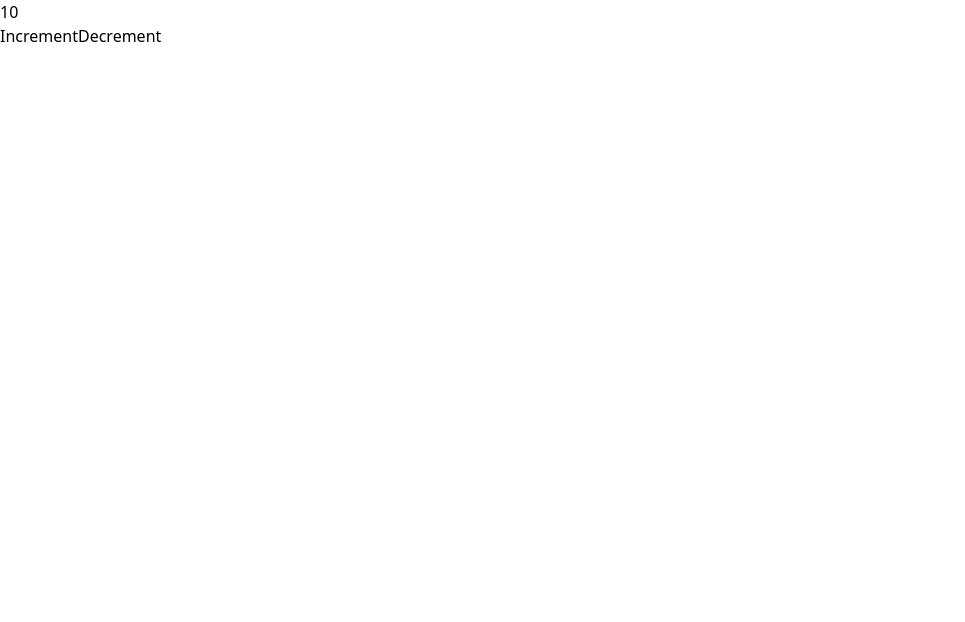
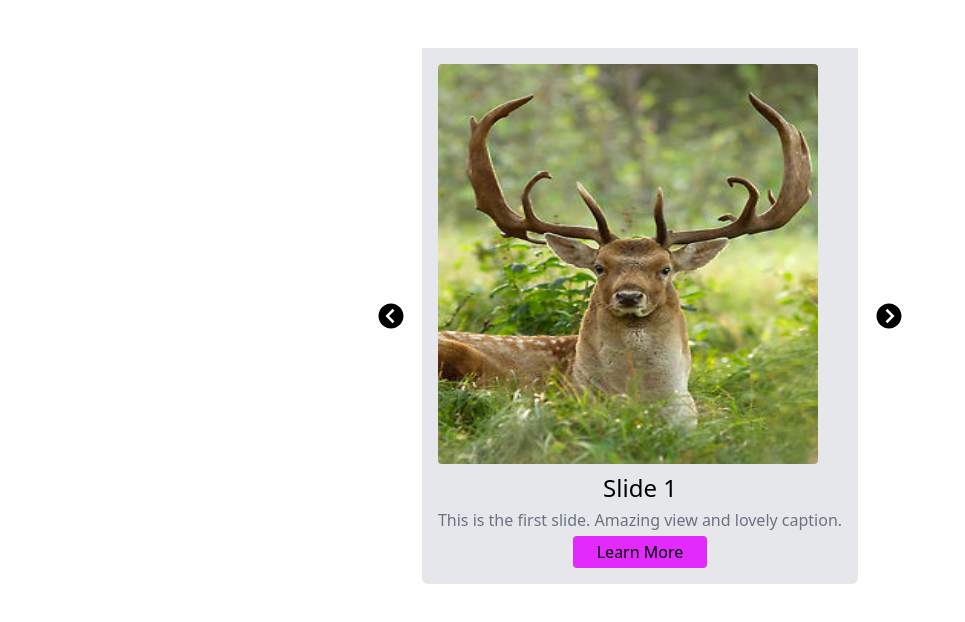
Before and after one commit to selina-islam/Play_With_React, a React (Vite) app: page / in a window 1280 px wide. Shown: the top 622 px of the page, without its empty margins (0-965 px from the left). Built offline with nearby package versions, Linux system fonts and the light colour scheme.

Commit message:
three types of carousel

```diff
--- a/src/App.jsx
+++ b/src/App.jsx
@@ -1,12 +1,12 @@
 import React from 'react'
-import Reducer from './again-practice/Hooks/UseReducer/Reducer'
+import PhotoWithContent from './carousel/PhotoWithContent'
 
 
 function App() {
 
   return (
     <div>
-    <Reducer/>
+<PhotoWithContent/>
     </div>
   )
 }
--- /dev/null
+++ b/src/carousel/PhotoWithContent.jsx
@@ -0,0 +1,53 @@
+import React, { useState } from 'react'
+import { BiSolidChevronLeftCircle, BiSolidChevronRightCircle } from 'react-icons/bi';
+
+const slides = [
+  {
+    image: "deer.jpeg",
+    title: "Slide 1",
+    description: "This is the first slide. Amazing view and lovely caption.",
+    buttonText: "Learn More",
+  },
+  {
+    image: "animal.jpg",
+    title: "Slide 2",
+    description: "The second slide has a beautiful landscape image.",
+    buttonText: "Discover",
+  },
+  {
+    image: "tech.jpeg",
+    title: "Slide 3",
+    description: "This is the third slide. A calm and peaceful nature shot.",
+    buttonText: "Explore",
+  },
+];
+
+const PhotoWithContent = () => {
+    const [currentSlide, setCurrentSlide] = useState(0);
+
+    const prevSlide = () => {
+        setCurrentSlide((prev)=> (prev === 0 ? slides.length-1 : prev - 1))
+    }
+
+    const nextSlide = ()=>{
+        setCurrentSlide ((prev) => (prev === slides.length - 1 ? 0 : prev + 1))
+    }
+
+    const {image, title, description, buttonText} = slides[currentSlide]
+  return (
+    <section className='flex justify-center items-center gap-4 mt-12'>
+         <button onClick={prevSlide} className='text-3xl cursor-pointer'> <BiSolidChevronLeftCircle /></button>
+        <div className='bg-gray-200 p-4 rounded-b-md text-center'>
+            <img src={image} alt={title} className='h-[400px] w-[380px] rounded'/>
+            <h2 className='text-2xl font-medium pt-2'>{title}</h2>
+            <p className='text-gray-500 py-1'>{description}</p>
+            <button className='bg-fuchsia-500  px-6 py-1 rounded cursor-pointer'>{buttonText}</button>
+
+
+        </div>
+        <button onClick={nextSlide} className='text-3xl cursor-pointer'><BiSolidChevronRightCircle /></button>
+    </section>
+  )
+}
+
+export default PhotoWithContent
--- /dev/null
+++ b/src/carousel/ThumbnailCarousel.jsx
@@ -0,0 +1,37 @@
+import React, { useState } from "react";
+
+// Importing images for the carousel
+const img = ["animal.jpg", "deer.jpeg", "tech.jpeg"];
+const ThumbnailCarousel = () => {
+  const [selected, setSelected] = useState(0);
+  return (
+    <section className="max-w-6xl gap-6 mx-auto p-4 flex">
+      <div>
+        {/* display the selected image */}
+        <img
+          src={img[selected]}
+          alt="Selected Photo"
+          className="w-5xl h-[90vh] object-cover"
+        />
+      </div>
+      {/* thumbnail image for selection */}
+      <div className="gap-2 mt-2 justify-center items-center">
+        {img.map((image, i) => (
+          <img
+            key={i}
+            src={image}
+            alt={`thumbnail ${i}`}
+            onClick={() => setSelected(i)}
+            className={`size-16 rounded-2xl ${
+              selected === i
+                ? "border-3 border-blue-500 opacity-100"
+                : "opacity-60"
+            }`}
+          />
+        ))}
+      </div>
+    </section>
+  );
+};
+
+export default ThumbnailCarousel;
--- /dev/null
+++ b/src/carousel/WithPlainReact.jsx
@@ -0,0 +1,54 @@
+import React, { useState } from 'react'
+import { BiCaretLeft, BiCaretRight } from 'react-icons/bi'
+
+// Importing images for the carousel
+const img=[
+'animal.jpg',
+'deer.jpeg',
+'tech.jpeg'
+]
+
+const WithPlainReact = () => {
+
+    // State to keep track of the current image index
+    const [currentIndex, setCurrentIndex] = useState(0)
+
+    // Function to go to the previous image
+    const gotoPrevious = () => {
+        const isFirstSlide = currentIndex === 0 // Check if it's the first image
+        // If it's the first image, go to the last image, otherwise go to the previous image
+        const newIndex = isFirstSlide ? img.length - 1 : currentIndex - 1;
+        setCurrentIndex(newIndex)
+    }
+
+    // Function to go to the next image
+    const gotoNext = () => {
+        const isLastSlide = currentIndex === img.length - 1; // Check if it's the last image
+        // If it's the last image, go back to the first image, otherwise go to the next image
+        const newIndex = isLastSlide ? 0 : currentIndex + 1;
+        setCurrentIndex(newIndex)
+    }
+  return (
+    <section className='py-12 bg-blue-500 h-screen'>
+        <div className='flex justify-center items-center p-4 max-w-xl mx-auto'>
+            {/* previous button */}
+        <button onClick={gotoPrevious} className='bg-gray-300 rounded-full cursor-pointer'>
+            <BiCaretLeft className='size-8'/>
+        </button>
+        {/* display image */}
+        <img
+            src={img[currentIndex]}
+            alt="carousel-image"
+            className='w-80 h-99 rounded-lg shadow-md shadow-slate-500 mx-4'
+        />
+        {/*  Next button */}
+        <button onClick={gotoNext} className='bg-gray-300 rounded-full cursor-pointer'>
+            <BiCaretRight className='size-8'/>
+        </button>
+        </div>
+
+    </section>
+  )
+}
+
+export default WithPlainReact
```
Also changed, not shown: public/tech.jpeg (added).
